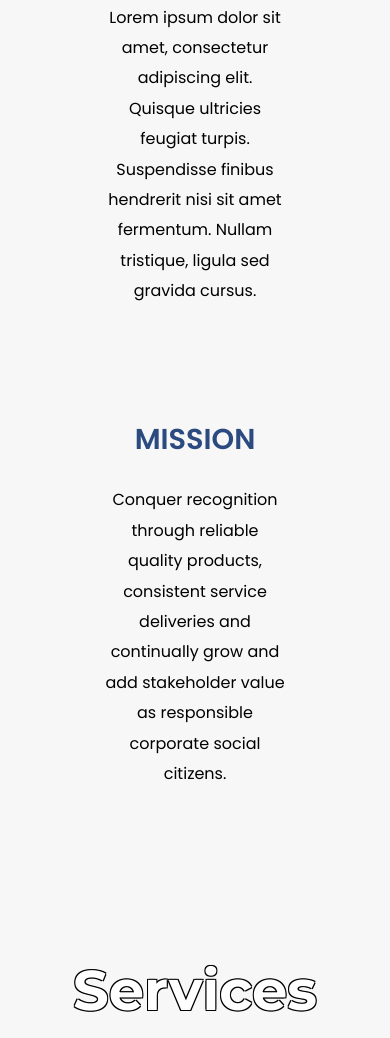
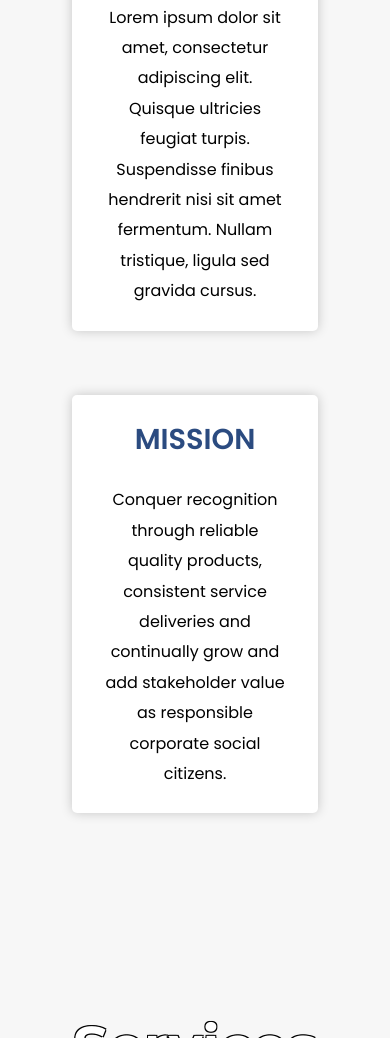
Before and after one commit to Monoametsi/PT-Projects, a website: page HTML/index.html in a window 390 px wide. Shown: the part 2365-3403 px from the top of the page. Drawn offline with Linux system fonts and the light colour scheme.

Commit message:
box shadow and height changes

```diff
--- a/CSS/pt-projects.css
+++ b/CSS/pt-projects.css
@@ -238,12 +238,11 @@ section{
 	flex-wrap: wrap;
 	justify-content: space-around;
 	align-items: center;
-	margin: 0 2.5rem;
-	margin-top: 3.5rem;
+	margin: 3.5rem 2.5rem;
 }
 
 .service-list{
-	margin-top: 2rem;
+	margin: 2rem 2.5rem;
 }
 
 .missionStatement-box, .service-box, .project-box{
@@ -256,8 +255,20 @@ section{
 	align-items: center;
 	justify-content: center;
 	flex-direction: column;
-	/*background-color: #fff;
-	box-shadow: 6px 4px 8px rgba(0,0,0,0.2), -4px -2px 8px rgba(0,0,0,0.2), -2px -1px 8px rgba(0,0,0,0.2);*/
+	background-color: #fff;
+	box-shadow: 0 0 12px rgba(0,0,0,0.2);
+}
+
+.service-box{
+	height: 35rem;
+	align-items: stretch;
+	justify-content: stretch;
+}
+
+.missionStatement-box{
+	height: 23rem;
+	align-items: stretch;
+	justify-content: stretch;
 }
 
 .project-slideshow{
@@ -273,8 +284,7 @@ section{
 }
 
 .missionStatement-box:hover, .service-box:hover{
-	background-color: #fff;
-	box-shadow: 2px 1px 8px rgba(0,0,0,0.2), -1px -1px 4px rgba(0,0,0,0.2), 0 0 2px rgba(0,0,0,0.2);
+	box-shadow: 0 0 3px rgba(0,0,0,0.2);
 }
 
 .project-box{
@@ -312,6 +322,10 @@ section{
 	-webkit-box-orient: vertical;
 	overflow: hidden;
 	text-overflow: ellipsis;
+}
+
+.serviceBox-image{
+	align-self: center;
 }
 
 .serviceBox-image img{
--- a/CSS/pt-projectsMobile.css
+++ b/CSS/pt-projectsMobile.css
@@ -14,6 +14,11 @@
 	.missionStatement-box, .service-box{
 		margin: 1rem 2rem;
 		width: 22rem;
+	}
+
+	.missionStatement-box:last-child{
+		align-items: center;
+		justify-content: center;
 	}
 }
 
@@ -118,6 +123,12 @@
 	.missionStatement-box, .service-box{
 		margin: 2rem 2rem;
 		width: 100%;
+		height: auto;
+	}
+
+	.missionStatement-box:last-child{
+		align-items: stretch;
+		justify-content: stretch;
 	}
 
 	.project-box{
```
